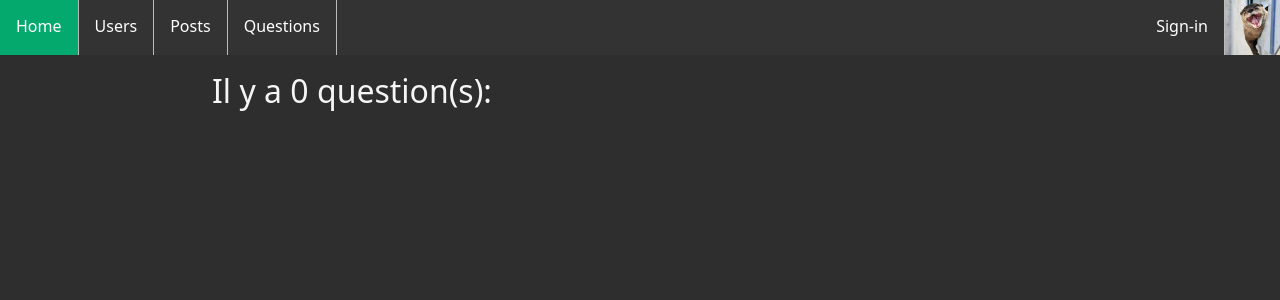
After one commit to domino659/Otterworld, a Symfony app: template src/templates/post/show.html.twig in a window 1280 px wide. The commit adds this page. Shown: the top 300 px of the page. Run offline with Twig, Linux system fonts and the light colour scheme; the template is opened without the code that fills it, so the values that code supplies are empty; some libraries are stand-ins or nearby versions.

Commit message:
basic rout and essential css decoration

```diff
--- /dev/null
+++ b/src/public/css/components/navbar.css
@@ -0,0 +1,63 @@
+body {margin:0;}
+
+.navbar {
+  padding: 0;
+  margin-top: 56px;
+}
+
+.navbar ul {
+  list-style-type: none;
+  margin: 0;
+  padding: 0;
+  /* overflow: hidden; */
+  background-color: #333;
+  position: fixed;
+  top: 0;
+  width: 100%;
+  height: 55px;
+}
+
+.navbar li {
+  float: left;
+  border-right: 1px solid #bbb;
+}
+.navbar li .element:not(:last-child) {
+  float: left;
+  border-right: 1px solid #bbb;
+}
+
+.navbar li a {
+  display: block;
+  color: white;
+  text-align: center;
+  padding: 14px 16px;
+  text-decoration: none;
+  height: 55px;
+}
+
+/* .navbar li:nth-last-child(-n+2) { */
+.navbar :last-child {
+  border-right: none;
+  float:right;
+}
+
+.navbar img {
+  z-index: 999;
+  width: 55px;
+  height: 55px;
+  transition: 0.5s;
+}
+
+.navbar img:hover {
+  width: 150px;
+  height: 150px;
+  transition: 0.5s;
+}
+
+.navbar li a:hover:not(.active) {
+  background-color: #111;
+}
+
+.navbar .active {
+  background-color: #04AA6D;
+}
--- a/src/public/css/style.css
+++ b/src/public/css/style.css
@@ -1,4 +1,24 @@
+* {
+  box-sizing: border-box;
+}
+
+html {
+  font-family: sans-serif;
+}
+
 body {
+  margin: 0;
   background-color: #2e2e2e;
   color: whitesmoke;
 }
+
+.default-container {
+  width: 70%;
+  max-width: 1200px;
+  margin: 0 auto;
+  padding: 0 20px;
+}
+
+a {
+  text-decoration: none;
+}
--- a/src/src/Entity/Post.php
+++ b/src/src/Entity/Post.php
@@ -32,7 +32,7 @@ class Post
     private ?float $price = 0;
 
     #[ORM\ManyToOne(inversedBy: 'posts')]
-    private ?user $user = null;
+    private ?User $user = null;
 
     #[ORM\OneToMany(mappedBy: 'post', targetEntity: Question::class)]
     private Collection $questions;
@@ -95,12 +95,12 @@ class Post
         return $this;
     }
 
-    public function getUser(): ?user
+    public function getUser(): ?User
     {
         return $this->user;
     }
 
-    public function setUser(?user $user): self
+    public function setUser(?User $user): self
     {
         $this->user = $user;
 
--- a/src/src/Entity/Question.php
+++ b/src/src/Entity/Question.php
@@ -24,7 +24,7 @@ class Question
     private ?string $content = null;
 
     #[ORM\ManyToOne(inversedBy: 'questions')]
-    private ?post $post = null;
+    private ?Post $post = null;
 
     public function getId(): ?int
     {
@@ -55,12 +55,12 @@ class Question
         return $this;
     }
 
-    public function getPost(): ?post
+    public function getPost(): ?Post
     {
         return $this->post;
     }
 
-    public function setPost(?post $post): self
+    public function setPost(?Post $post): self
     {
         $this->post = $post;
 
--- /dev/null
+++ b/src/templates/components/navbar.html.twig
@@ -0,0 +1,21 @@
+{% block stylesheets %}
+  <link rel="stylesheet" href="{{ asset('css/components/navbar.css') }}"
+{% endblock %}
+
+{% block body %}
+<div>
+  <div class="navbar">
+    <ul>
+      <li><a class="active" href="{{ path('index') }}">Home</a></li>
+      <li><a href="{{ path('app_user_index') }}">Users</a></li>
+      <li><a href="{{ path('app_post_index') }}">Posts</a></li>
+      <li><a href="{{ path('app_question_index') }}">Questions</a></li>
+
+      <div>
+        <li><a href="{{ path('app_user_new') }}">Sign-in</a></li>
+        <li><img class="avatar" src="{{ asset('images/user_profile.jpg') }}"/></li>
+      </div>
+    </ul>
+  <div>
+</div>
+{% endblock %}
--- /dev/null
+++ b/src/templates/post/show.html.twig
@@ -0,0 +1,33 @@
+{% extends 'base.html.twig' %}
+
+{% block title %}
+  post_show
+{% endblock %}
+
+{% block body %}
+  <div>
+    {{ include('components/navbar.html.twig') }}
+  </div>
+
+  <div class="default-container">
+    <h4>{{ post.id }}</h4>
+    <h1>{{ post.title }}</h1>
+    <p>{{ post.slugs }}</p>
+    <p>{{ post.content }}</p>
+    <p>{{ post.price }}</p>
+    <p>{{ post.createdAt|ago }}</p>
+
+
+    <div>
+      <h2>Il y a {{ post.questions|length }} question(s):</h2>
+      <ul>
+        {% for question in post.questions %}
+          <p>{{ question.id }}</p>
+          <p>{{ question.title }}</p>
+          <p>{{ question.content }}</p>
+          <p>{{ question.createdAt|ago }}</p>
+        {% endfor %}
+    </div>
+  </div>
+
+{% endblock %}
```
Also changed, not shown: src/public/css/components/hero-header.css (added, +14 -0 lines), src/src/Controller/PostController.php (added, +41 -0 lines), src/src/Controller/QuestionController.php (added, +29 -0 lines), src/templates/components/hero-header.html.twig (added, +10 -0 lines), src/templates/index/index.html.twig (+12 -2 lines), src/templates/post/index.html.twig (added, +27 -0 lines), src/templates/question/index.html.twig (added, +22 -0 lines), src/templates/user/index.html.twig (+12 -7 lines), src/templates/user/modify.html.twig (+8 -3 lines), src/templates/user/show.html.twig (+24 -11 lines), src/templates/user/sign-in.html.twig (+7 -3 lines), src/public/images/hero_header.png (added), src/public/images/otter_slide.webp (added), src/public/images/user_profile.jpg (added).
